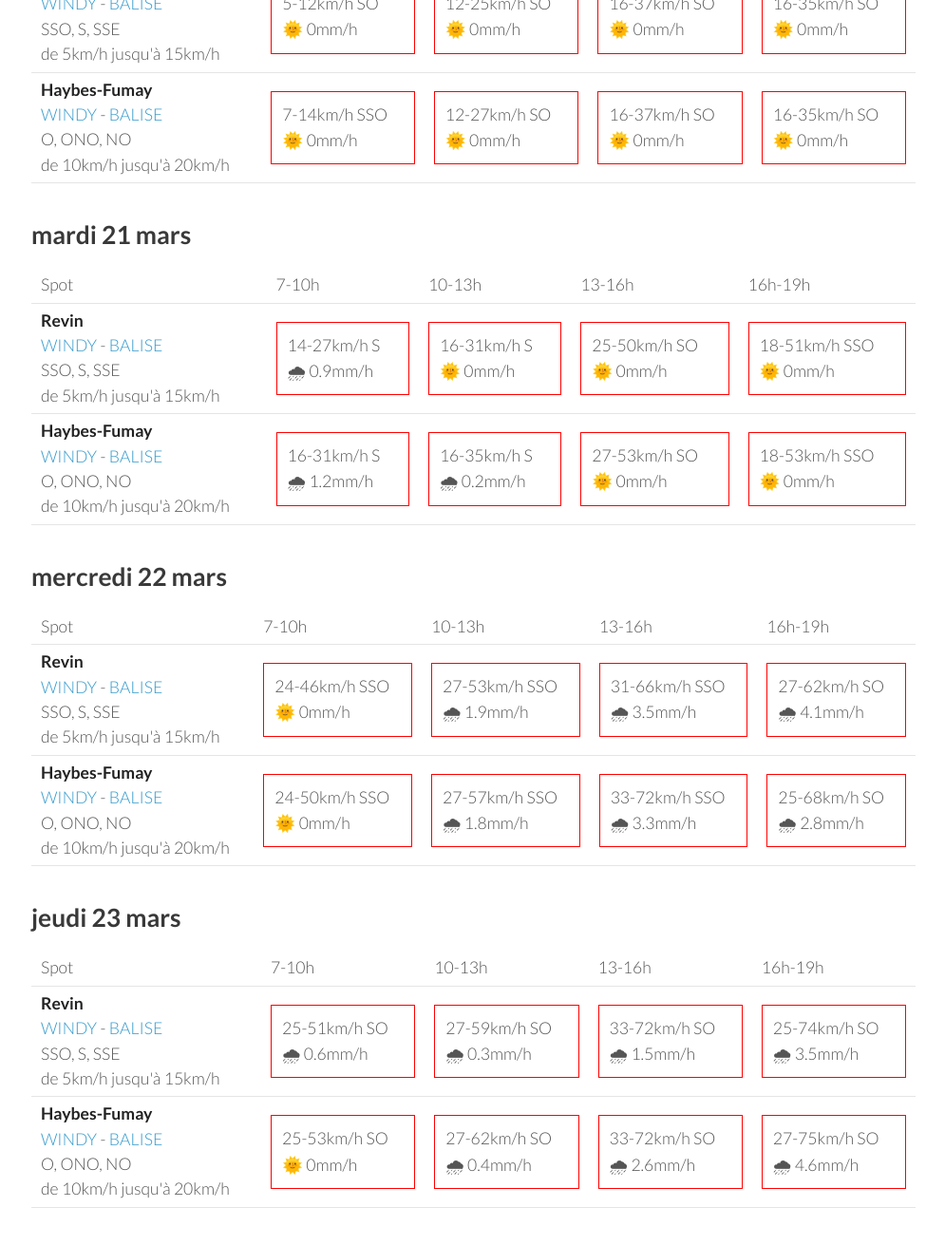
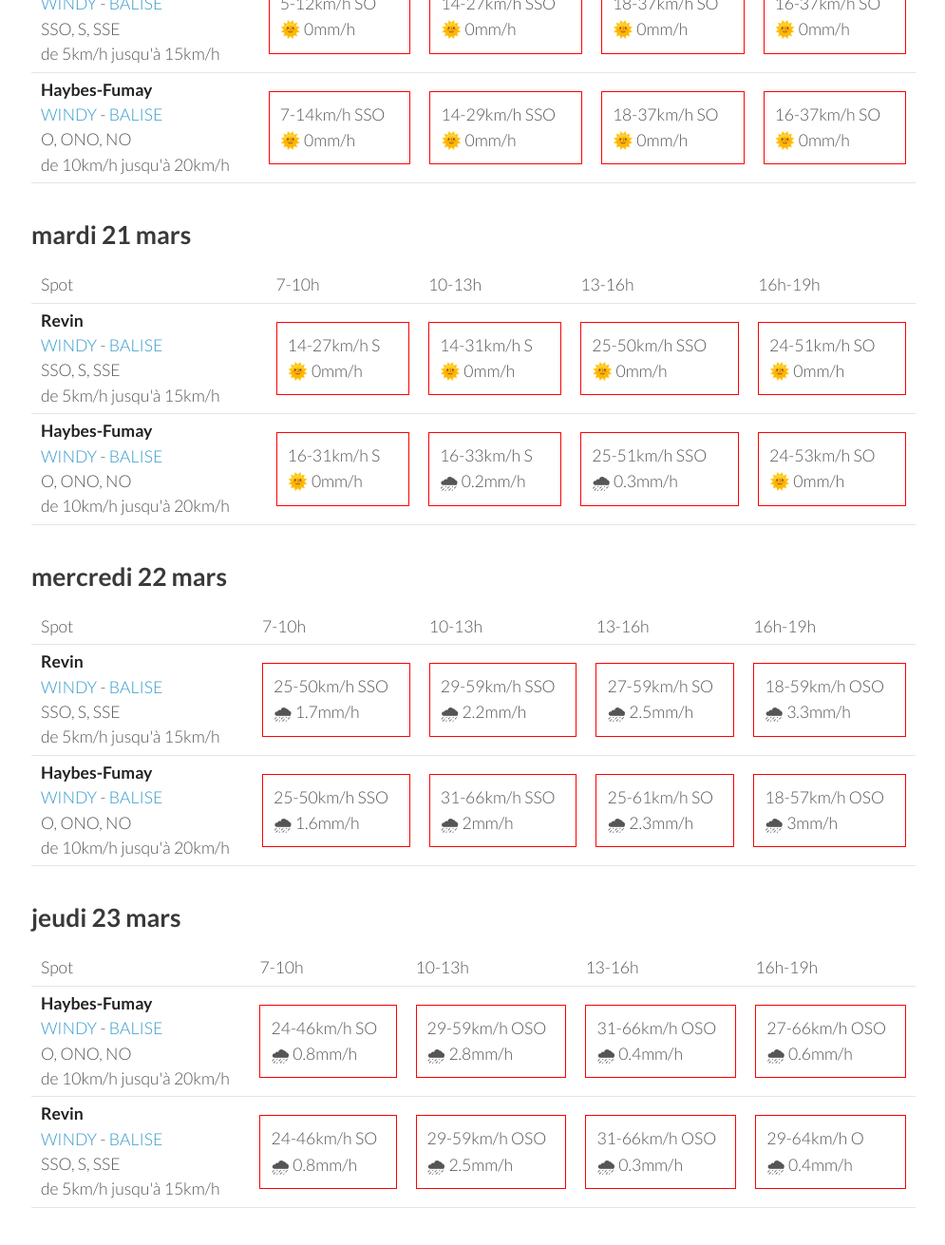
Before and after one commit to parapente-dans-le-nord/parapente-dans-le-nord.github.io, a Jekyll site: the page built from ardennes.markdown, in a window 1280 px wide and 1400 px high, scrolled down 1126 px. Shown: the top 1311 px of the window at 95% size, without its empty margins (25-1020 px from the left). Built offline with Jekyll 4.4.1, drawn with Linux system fonts in a browser that asks for light colours; some of the changed text lies outside the part shown.

Commit message:
update index.markdown

```diff
--- a/ardennes.markdown
+++ b/ardennes.markdown
@@ -95,9 +95,9 @@ page mise à jour le samedi 18 mars 19:10
         <td><strong>Revin</strong><br><a href="https://windy.com/49.948/4.625?49.543,4.625,8">WINDY</a> - <span class=""><a href="http://www.balisemeteo.com/balise.php?idBalise=5019">BALISE</a> </span><br> <span class="vent-favorable">SSO, S, SSE</span><br><span class="force-vent">de 5km/h jusqu'à 15km/h</span> </td>
 
             <td><div class="not-flyable"><p>5-12km/h SO</p><p>🌞 0mm/h</p></div></td>
-            <td><div class="not-flyable"><p>12-25km/h SO</p><p>🌞 0mm/h</p></div></td>
+            <td><div class="not-flyable"><p>14-27km/h SSO</p><p>🌞 0mm/h</p></div></td>
+            <td><div class="not-flyable"><p>18-37km/h SO</p><p>🌞 0mm/h</p></div></td>
             <td><div class="not-flyable"><p>16-37km/h SO</p><p>🌞 0mm/h</p></div></td>
-            <td><div class="not-flyable"><p>16-35km/h SO</p><p>🌞 0mm/h</p></div></td>
 
 
     </tr>
@@ -105,9 +105,9 @@ page mise à jour le samedi 18 mars 19:10
         <td><strong>Haybes-Fumay</strong><br><a href="https://windy.com/49.998/4.715?49.913,4.738,10">WINDY</a> - <span class=""><a href="http://www.balisemeteo.com/balise.php?idBalise=104">BALISE</a> </span><br> <span class="vent-favorable">O, ONO, NO</span><br><span class="force-vent">de 10km/h jusqu'à 20km/h</span> </td>
 
             <td><div class="not-flyable"><p>7-14km/h SSO</p><p>🌞 0mm/h</p></div></td>
-            <td><div class="not-flyable"><p>12-27km/h SO</p><p>🌞 0mm/h</p></div></td>
+            <td><div class="not-flyable"><p>14-29km/h SSO</p><p>🌞 0mm/h</p></div></td>
+            <td><div class="not-flyable"><p>18-37km/h SO</p><p>🌞 0mm/h</p></div></td>
             <td><div class="not-flyable"><p>16-37km/h SO</p><p>🌞 0mm/h</p></div></td>
-            <td><div class="not-flyable"><p>16-35km/h SO</p><p>🌞 0mm/h</p></div></td>
 
 
     </tr>
@@ -130,20 +130,20 @@ page mise à jour le samedi 18 mars 19:10
 <tr>
         <td><strong>Revin</strong><br><a href="https://windy.com/49.948/4.625?49.543,4.625,8">WINDY</a> - <span class=""><a href="http://www.balisemeteo.com/balise.php?idBalise=5019">BALISE</a> </span><br> <span class="vent-favorable">SSO, S, SSE</span><br><span class="force-vent">de 5km/h jusqu'à 15km/h</span> </td>
 
-            <td><div class="not-flyable"><p>14-27km/h S</p><p>🌧 0.9mm/h</p></div></td>
-            <td><div class="not-flyable"><p>16-31km/h S</p><p>🌞 0mm/h</p></div></td>
-            <td><div class="not-flyable"><p>25-50km/h SO</p><p>🌞 0mm/h</p></div></td>
-            <td><div class="not-flyable"><p>18-51km/h SSO</p><p>🌞 0mm/h</p></div></td>
+            <td><div class="not-flyable"><p>14-27km/h S</p><p>🌞 0mm/h</p></div></td>
+            <td><div class="not-flyable"><p>14-31km/h S</p><p>🌞 0mm/h</p></div></td>
+            <td><div class="not-flyable"><p>25-50km/h SSO</p><p>🌞 0mm/h</p></div></td>
+            <td><div class="not-flyable"><p>24-51km/h SO</p><p>🌞 0mm/h</p></div></td>
 
 
     </tr>
 <tr>
         <td><strong>Haybes-Fumay</strong><br><a href="https://windy.com/49.998/4.715?49.913,4.738,10">WINDY</a> - <span class=""><a href="http://www.balisemeteo.com/balise.php?idBalise=104">BALISE</a> </span><br> <span class="vent-favorable">O, ONO, NO</span><br><span class="force-vent">de 10km/h jusqu'à 20km/h</span> </td>
 
-            <td><div class="not-flyable"><p>16-31km/h S</p><p>🌧 1.2mm/h</p></div></td>
-            <td><div class="not-flyable"><p>16-35km/h S</p><p>🌧 0.2mm/h</p></div></td>
-            <td><div class="not-flyable"><p>27-53km/h SO</p><p>🌞 0mm/h</p></div></td>
-            <td><div class="not-flyable"><p>18-53km/h SSO</p><p>🌞 0mm/h</p></div></td>
+            <td><div class="not-flyable"><p>16-31km/h S</p><p>🌞 0mm/h</p></div></td>
+            <td><div class="not-flyable"><p>16-33km/h S</p><p>🌧 0.2mm/h</p></div></td>
+            <td><div class="not-flyable"><p>25-51km/h SSO</p><p>🌧 0.3mm/h</p></div></td>
+            <td><div class="not-flyable"><p>24-53km/h SO</p><p>🌞 0mm/h</p></div></td>
 
 
     </tr>
@@ -166,20 +166,20 @@ page mise à jour le samedi 18 mars 19:10
 <tr>
         <td><strong>Revin</strong><br><a href="https://windy.com/49.948/4.625?49.543,4.625,8">WINDY</a> - <span class=""><a href="http://www.balisemeteo.com/balise.php?idBalise=5019">BALISE</a> </span><br> <span class="vent-favorable">SSO, S, SSE</span><br><span class="force-vent">de 5km/h jusqu'à 15km/h</span> </td>
 
-            <td><div class="not-flyable"><p>24-46km/h SSO</p><p>🌞 0mm/h</p></div></td>
-            <td><div class="not-flyable"><p>27-53km/h SSO</p><p>🌧 1.9mm/h</p></div></td>
-            <td><div class="not-flyable"><p>31-66km/h SSO</p><p>🌧 3.5mm/h</p></div></td>
-            <td><div class="not-flyable"><p>27-62km/h SO</p><p>🌧 4.1mm/h</p></div></td>
+            <td><div class="not-flyable"><p>25-50km/h SSO</p><p>🌧 1.7mm/h</p></div></td>
+            <td><div class="not-flyable"><p>29-59km/h SSO</p><p>🌧 2.2mm/h</p></div></td>
+            <td><div class="not-flyable"><p>27-59km/h SO</p><p>🌧 2.5mm/h</p></div></td>
+            <td><div class="not-flyable"><p>18-59km/h OSO</p><p>🌧 3.3mm/h</p></div></td>
 
 
     </tr>
 <tr>
         <td><strong>Haybes-Fumay</strong><br><a href="https://windy.com/49.998/4.715?49.913,4.738,10">WINDY</a> - <span class=""><a href="http://www.balisemeteo.com/balise.php?idBalise=104">BALISE</a> </span><br> <span class="vent-favorable">O, ONO, NO</span><br><span class="force-vent">de 10km/h jusqu'à 20km/h</span> </td>
 
-            <td><div class="not-flyable"><p>24-50km/h SSO</p><p>🌞 0mm/h</p></div></td>
-            <td><div class="not-flyable"><p>27-57km/h SSO</p><p>🌧 1.8mm/h</p></div></td>
-            <td><div class="not-flyable"><p>33-72km/h SSO</p><p>🌧 3.3mm/h</p></div></td>
-            <td><div class="not-flyable"><p>25-68km/h SO</p><p>🌧 2.8mm/h</p></div></td>
+            <td><div class="not-flyable"><p>25-50km/h SSO</p><p>🌧 1.6mm/h</p></div></td>
+            <td><div class="not-flyable"><p>31-66km/h SSO</p><p>🌧 2mm/h</p></div></td>
+            <td><div class="not-flyable"><p>25-61km/h SO</p><p>🌧 2.3mm/h</p></div></td>
+            <td><div class="not-flyable"><p>18-57km/h OSO</p><p>🌧 3mm/h</p></div></td>
 
 
     </tr>
@@ -200,22 +200,22 @@ page mise à jour le samedi 18 mars 19:10
       <td>16h-19h</td>
     </tr>
 <tr>
-        <td><strong>Revin</strong><br><a href="https://windy.com/49.948/4.625?49.543,4.625,8">WINDY</a> - <span class=""><a href="http://www.balisemeteo.com/balise.php?idBalise=5019">BALISE</a> </span><br> <span class="vent-favorable">SSO, S, SSE</span><br><span class="force-vent">de 5km/h jusqu'à 15km/h</span> </td>
+        <td><strong>Haybes-Fumay</strong><br><a href="https://windy.com/49.998/4.715?49.913,4.738,10">WINDY</a> - <span class=""><a href="http://www.balisemeteo.com/balise.php?idBalise=104">BALISE</a> </span><br> <span class="vent-favorable">O, ONO, NO</span><br><span class="force-vent">de 10km/h jusqu'à 20km/h</span> </td>
 
-            <td><div class="not-flyable"><p>25-51km/h SO</p><p>🌧 0.6mm/h</p></div></td>
-            <td><div class="not-flyable"><p>27-59km/h SO</p><p>🌧 0.3mm/h</p></div></td>
-            <td><div class="not-flyable"><p>33-72km/h SO</p><p>🌧 1.5mm/h</p></div></td>
-            <td><div class="not-flyable"><p>25-74km/h SO</p><p>🌧 3.5mm/h</p></div></td>
+            <td><div class="not-flyable"><p>24-46km/h SO</p><p>🌧 0.8mm/h</p></div></td>
+            <td><div class="not-flyable"><p>29-59km/h OSO</p><p>🌧 2.8mm/h</p></div></td>
+            <td><div class="not-flyable"><p>31-66km/h OSO</p><p>🌧 0.4mm/h</p></div></td>
+            <td><div class="not-flyable"><p>27-66km/h OSO</p><p>🌧 0.6mm/h</p></div></td>
 
 
     </tr>
 <tr>
-        <td><strong>Haybes-Fumay</strong><br><a href="https://windy.com/49.998/4.715?49.913,4.738,10">WINDY</a> - <span class=""><a href="http://www.balisemeteo.com/balise.php?idBalise=104">BALISE</a> </span><br> <span class="vent-favorable">O, ONO, NO</span><br><span class="force-vent">de 10km/h jusqu'à 20km/h</span> </td>
+        <td><strong>Revin</strong><br><a href="https://windy.com/49.948/4.625?49.543,4.625,8">WINDY</a> - <span class=""><a href="http://www.balisemeteo.com/balise.php?idBalise=5019">BALISE</a> </span><br> <span class="vent-favorable">SSO, S, SSE</span><br><span class="force-vent">de 5km/h jusqu'à 15km/h</span> </td>
 
-            <td><div class="not-flyable"><p>25-53km/h SO</p><p>🌞 0mm/h</p></div></td>
-            <td><div class="not-flyable"><p>27-62km/h SO</p><p>🌧 0.4mm/h</p></div></td>
-            <td><div class="not-flyable"><p>33-72km/h SO</p><p>🌧 2.6mm/h</p></div></td>
-            <td><div class="not-flyable"><p>27-75km/h SO</p><p>🌧 4.6mm/h</p></div></td>
+            <td><div class="not-flyable"><p>24-46km/h SO</p><p>🌧 0.8mm/h</p></div></td>
+            <td><div class="not-flyable"><p>29-59km/h OSO</p><p>🌧 2.5mm/h</p></div></td>
+            <td><div class="not-flyable"><p>31-66km/h OSO</p><p>🌧 0.3mm/h</p></div></td>
+            <td><div class="not-flyable"><p>29-64km/h O</p><p>🌧 0.4mm/h</p></div></td>
 
 
     </tr>
```
Also changed, not shown: other parts of ardennes.markdown (+1 -1 lines).
